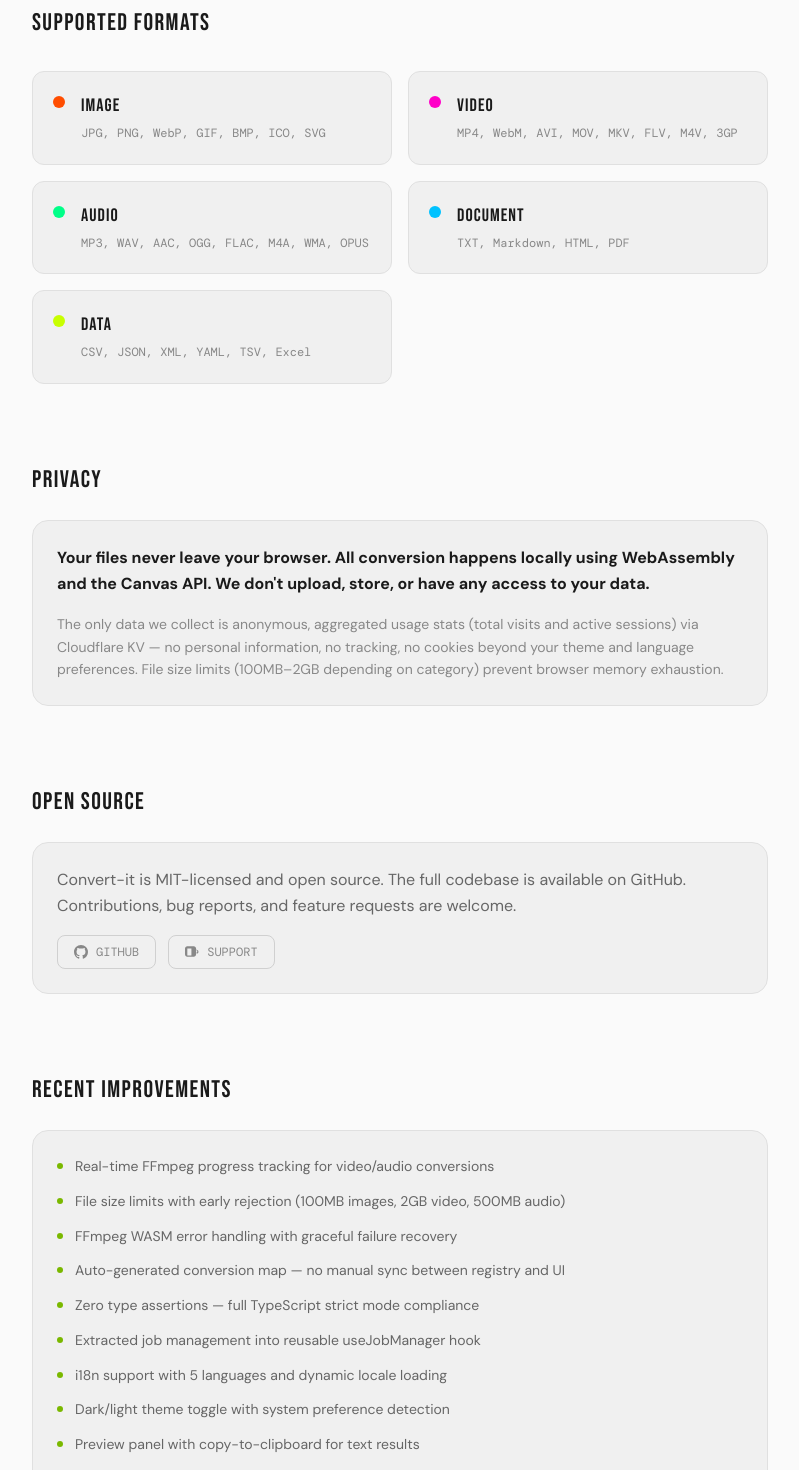
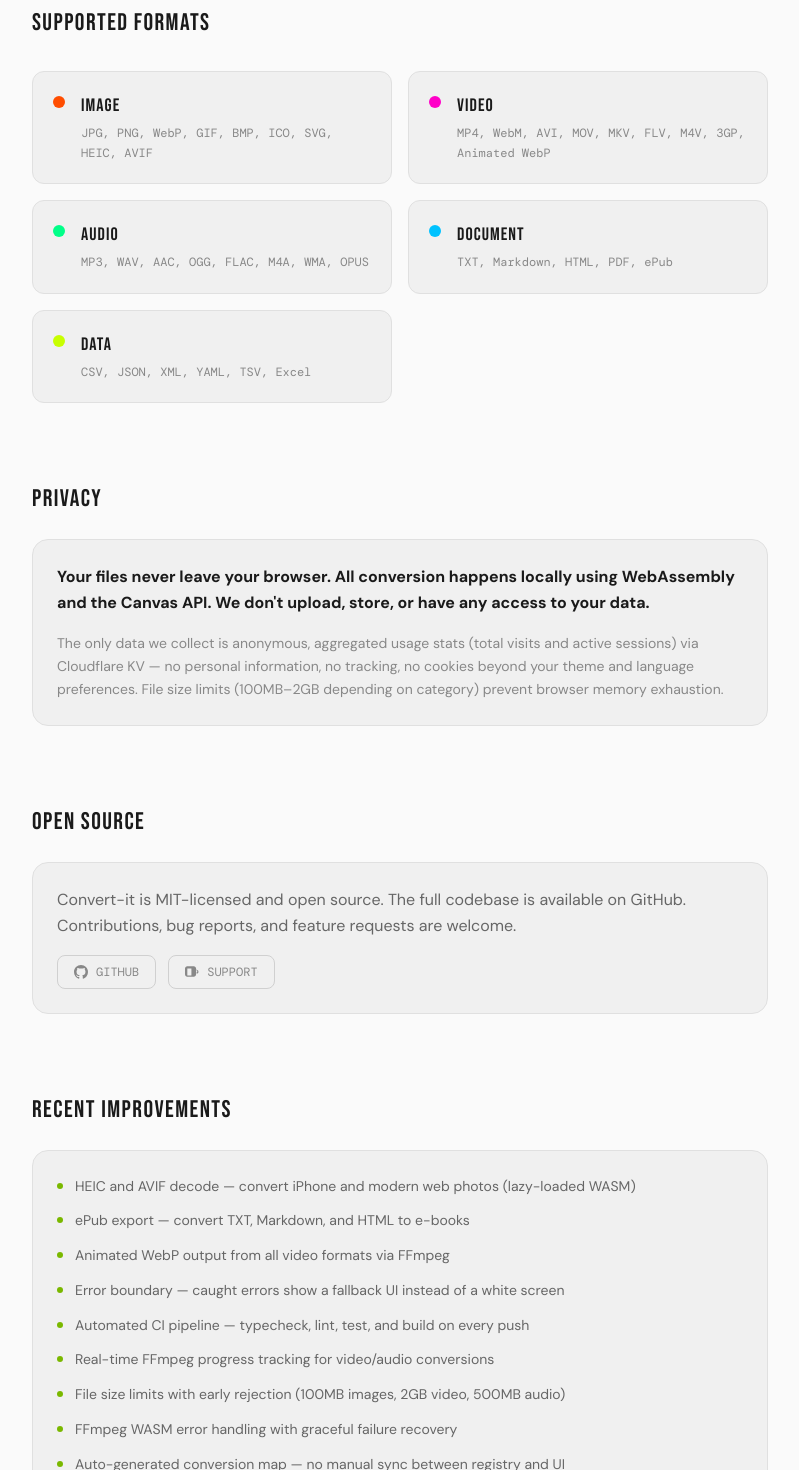
Before and after one commit to acchuang/convert-it, a Next.js app: page /about in a window 1280 px wide. Shown: the part 820-2290 px from the top of the page, without its empty margins (240-1039 px from the left). Built offline with nearby package versions, Linux system fonts and the light colour scheme.

Commit message:
docs: update About page with Phase 2 formats and improvements

```diff
--- a/app/about/page.tsx
+++ b/app/about/page.tsx
@@ -14,10 +14,10 @@ const CATEGORY_COLORS: Record<string, string> = {
 };
 
 const formats = [
-  { catKey: 'image', color: '#FF4D00', exts: 'JPG, PNG, WebP, GIF, BMP, ICO, SVG' },
-  { catKey: 'video', color: '#FF00C8', exts: 'MP4, WebM, AVI, MOV, MKV, FLV, M4V, 3GP' },
+  { catKey: 'image', color: '#FF4D00', exts: 'JPG, PNG, WebP, GIF, BMP, ICO, SVG, HEIC, AVIF' },
+  { catKey: 'video', color: '#FF00C8', exts: 'MP4, WebM, AVI, MOV, MKV, FLV, M4V, 3GP, Animated WebP' },
   { catKey: 'audio', color: '#00FF88', exts: 'MP3, WAV, AAC, OGG, FLAC, M4A, WMA, OPUS' },
-  { catKey: 'document', color: '#00C2FF', exts: 'TXT, Markdown, HTML, PDF' },
+  { catKey: 'document', color: '#00C2FF', exts: 'TXT, Markdown, HTML, PDF, ePub' },
   { catKey: 'data', color: '#C8FF00', exts: 'CSV, JSON, XML, YAML, TSV, Excel' },
 ];
 
@@ -247,11 +247,15 @@ export default function AboutPage() {
           </h2>
           <div className="bg-[var(--bg-secondary)] border border-[var(--border-primary)] rounded-2xl p-6 space-y-3">
             {[
+              'HEIC and AVIF decode — convert iPhone and modern web photos (lazy-loaded WASM)',
+              'ePub export — convert TXT, Markdown, and HTML to e-books',
+              'Animated WebP output from all video formats via FFmpeg',
+              'Error boundary — caught errors show a fallback UI instead of a white screen',
+              'Automated CI pipeline — typecheck, lint, test, and build on every push',
               'Real-time FFmpeg progress tracking for video/audio conversions',
               'File size limits with early rejection (100MB images, 2GB video, 500MB audio)',
               'FFmpeg WASM error handling with graceful failure recovery',
               'Auto-generated conversion map — no manual sync between registry and UI',
-              'Zero type assertions — full TypeScript strict mode compliance',
               'Extracted job management into reusable useJobManager hook',
               'i18n support with 5 languages and dynamic locale loading',
               'Dark/light theme toggle with system preference detection',
```
